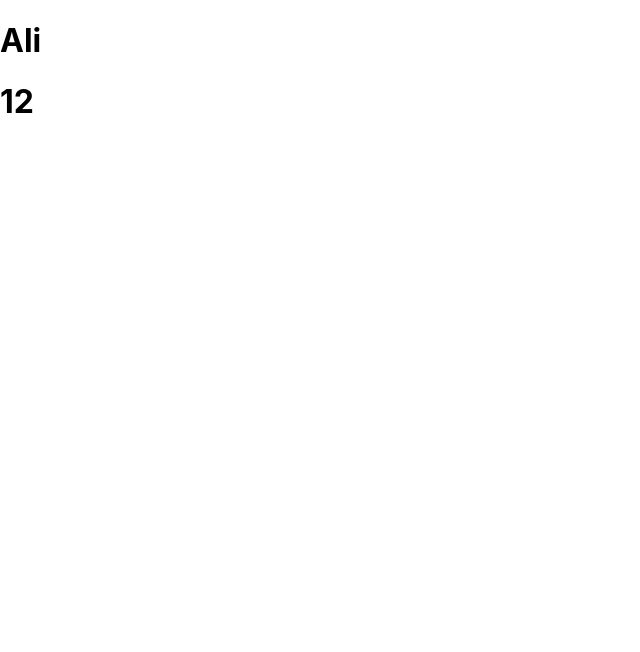
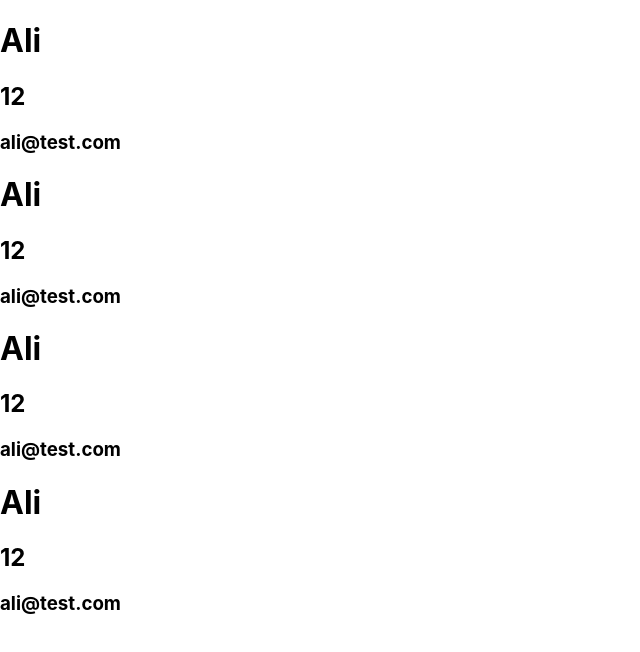
Before and after one commit to MHH77/react-learn, a React (Create React App) app: page / in a window 1280 px wide. Shown: the top 652 px of the page, without its empty margins (0-640 px from the left). Built offline with nearby package versions, Linux system fonts and the light colour scheme.

Commit message:
declaration some code

```diff
--- a/src/App.js
+++ b/src/App.js
@@ -1,12 +1,19 @@
 import "./App.css";
 
 function App() {
-  var name = <h1>Ali</h1>;
-  var age = <h1>12</h1>;
+  var user = (
+    <div>
+      <h1>Ali</h1>
+      <h2>12</h2>
+      <h3>ali@test.com</h3>
+    </div>
+  );
   return (
     <div>
-      {name}
-      {age}
+      {user}
+      {user}
+      {user}
+      {user}
     </div>
   );
 }
```
